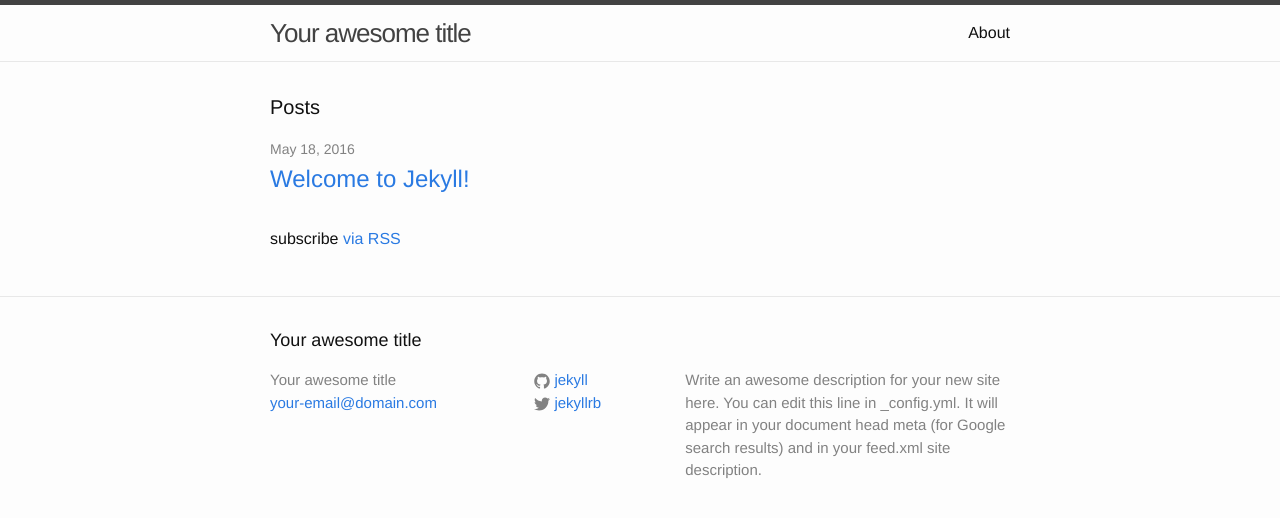
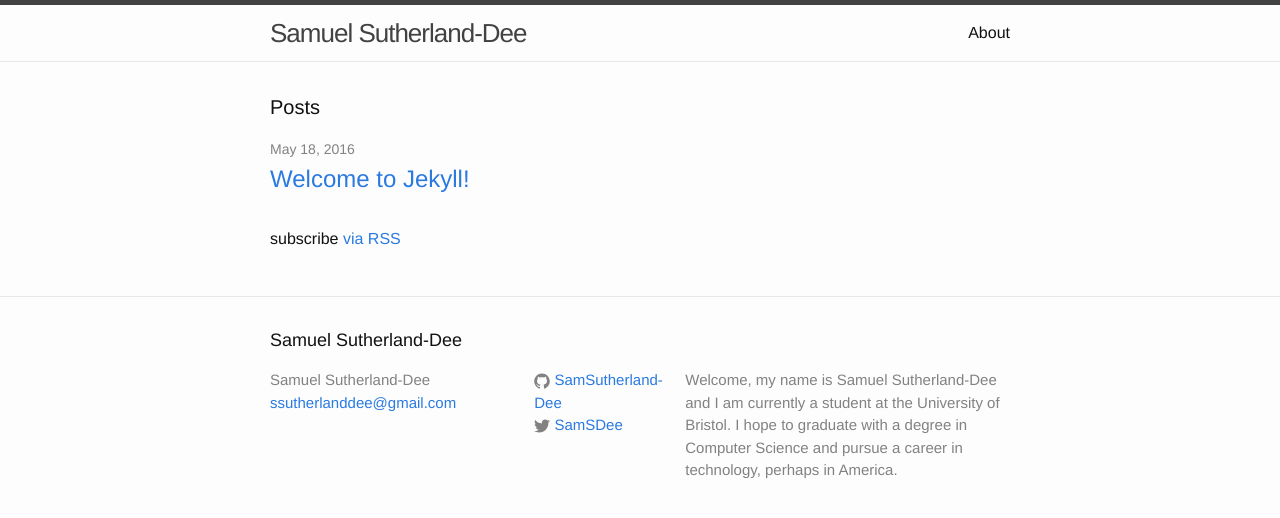
Before and after one commit to SamSutherland-Dee/SamSutherland-Dee.github.io, a Jekyll site: the page built from index.html, in a window 1280 px wide. Shown: the top 518 px of the page. Built offline with Jekyll 4.4.1, drawn with Linux system fonts in a browser that asks for light colours.

Commit message:
Update _config.yml

```diff
--- a/_config.yml
+++ b/_config.yml
@@ -6,16 +6,15 @@
 # 'jekyll serve'. If you change this file, please restart the server process.
 
 # Site settings
-title: Your awesome title
-email: your-email@domain.com
+title: Samuel Sutherland-Dee
+email: ssutherlanddee@gmail.com
 description: > # this means to ignore newlines until "baseurl:"
-  Write an awesome description for your new site here. You can edit this
-  line in _config.yml. It will appear in your document head meta (for
-  Google search results) and in your feed.xml site description.
+ Welcome, my name is Samuel Sutherland-Dee and I am currently a student at the University of Bristol.
+ I hope to graduate with a degree in Computer Science and pursue a career in technology, perhaps in America.
 baseurl: "" # the subpath of your site, e.g. /blog
-url: "http://yourdomain.com" # the base hostname & protocol for your site
-twitter_username: jekyllrb
-github_username:  jekyll
+url: "http://ssutherlanddee.com" # the base hostname & protocol for your site
+twitter_username: SamSDee
+github_username:  SamSutherland-Dee
 
 # Build settings
 markdown: kramdown
```
